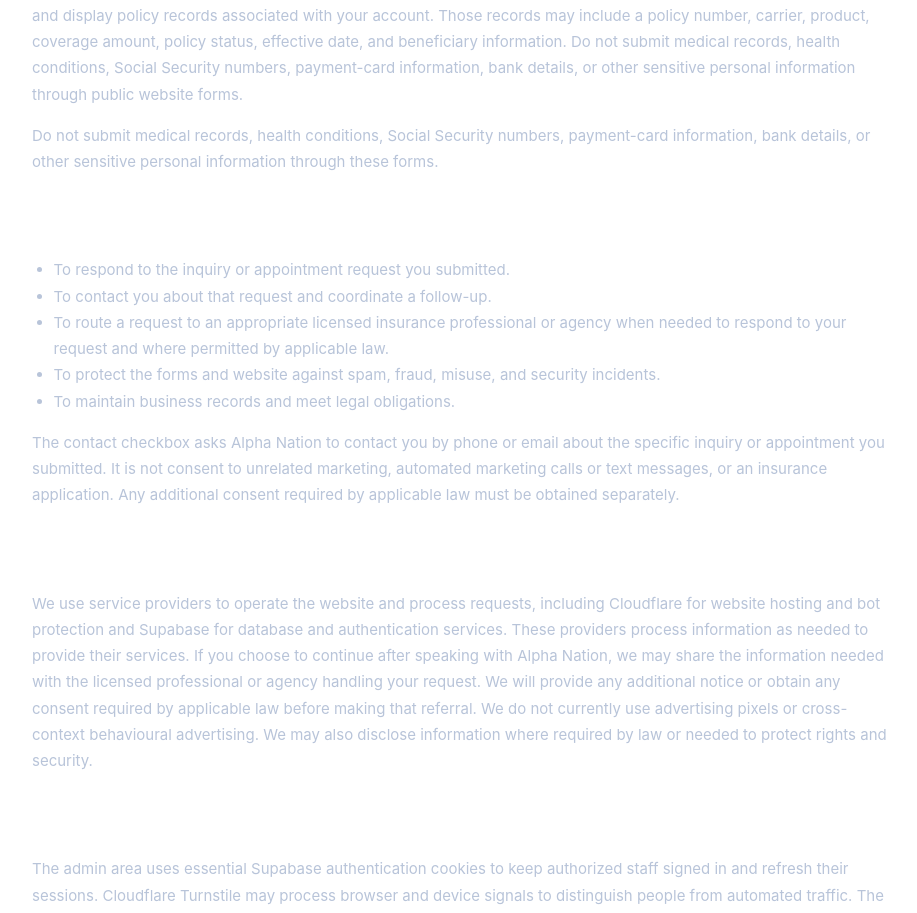
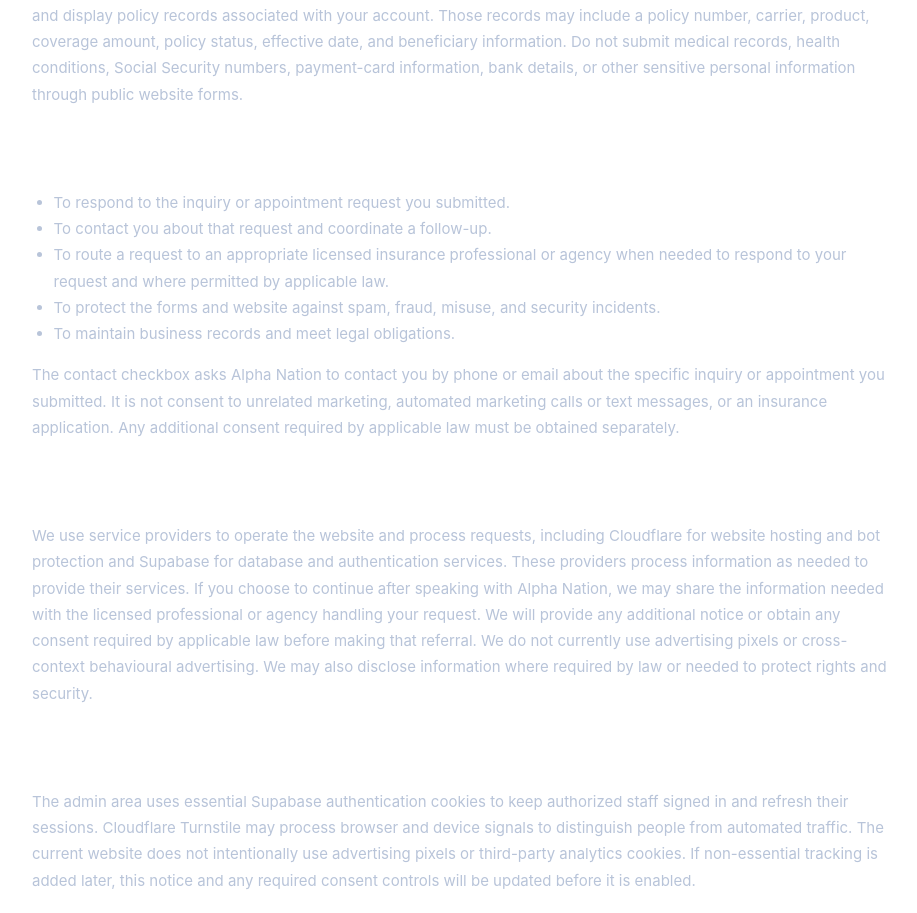
Before and after one commit to alphanationcrm09/alpha-nation-website, a Next.js app: page /privacy in a window 1280 px wide. Shown: the part 885-1798 px from the top of the page, without its empty margins (178-1095 px from the left). Built offline with nearby package versions, Linux system fonts and the light colour scheme; no server answers.

Commit message:
Remove duplicate privacy warning

```diff
--- a/src/app/privacy/page.tsx
+++ b/src/app/privacy/page.tsx
@@ -12,7 +12,6 @@ export default function PrivacyPage() {
       <h2>Information we collect</h2>
       <p>When you use an appointment form, we collect the information you choose to provide: legal first and last name, telephone number, optional email address, residential street address, city, state, ZIP code, insurance or service type, requested coverage amount when relevant, preferred appointment date and time, time zone, and how you heard about us. When you use an inquiry form, we collect your name, telephone number, optional email address, optional state and ZIP code, inquiry type, and the message you choose to send. We also record your contact-consent choice and limited technical information needed to operate the website, verify form submissions, prevent duplicate requests, and protect forms against abuse. The current public forms do not ask for your age, beneficiary details, medical information, or an insurance application.</p>
       <p>If you use a customer account or portal, we also process the account and profile information needed to authenticate you and display policy records associated with your account. Those records may include a policy number, carrier, product, coverage amount, policy status, effective date, and beneficiary information. Do not submit medical records, health conditions, Social Security numbers, payment-card information, bank details, or other sensitive personal information through public website forms.</p>
-      <p>Do not submit medical records, health conditions, Social Security numbers, payment-card information, bank details, or other sensitive personal information through these forms.</p>
       <h2>How we use information</h2>
       <ul>
         <li>To respond to the inquiry or appointment request you submitted.</li>
```
